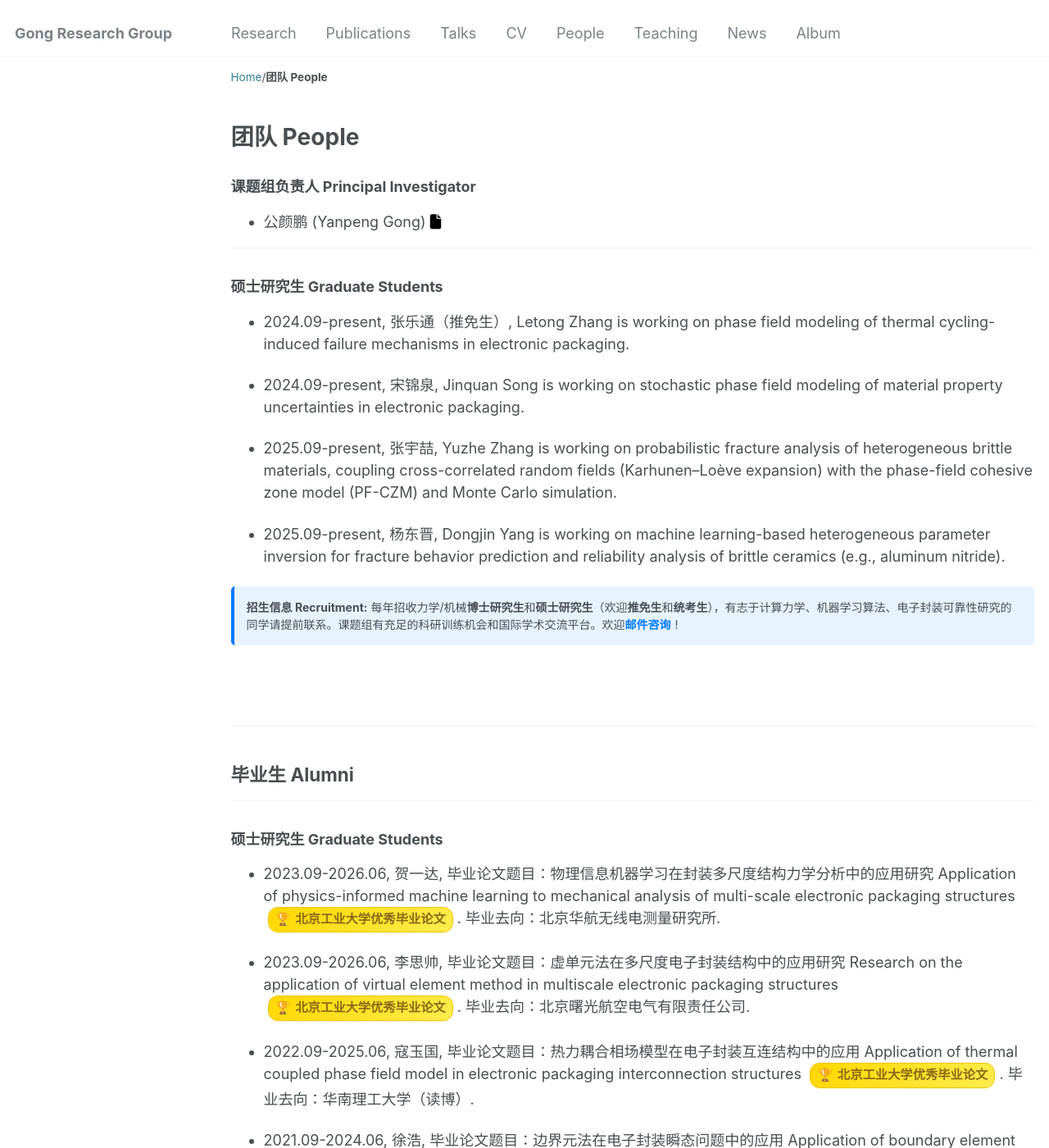
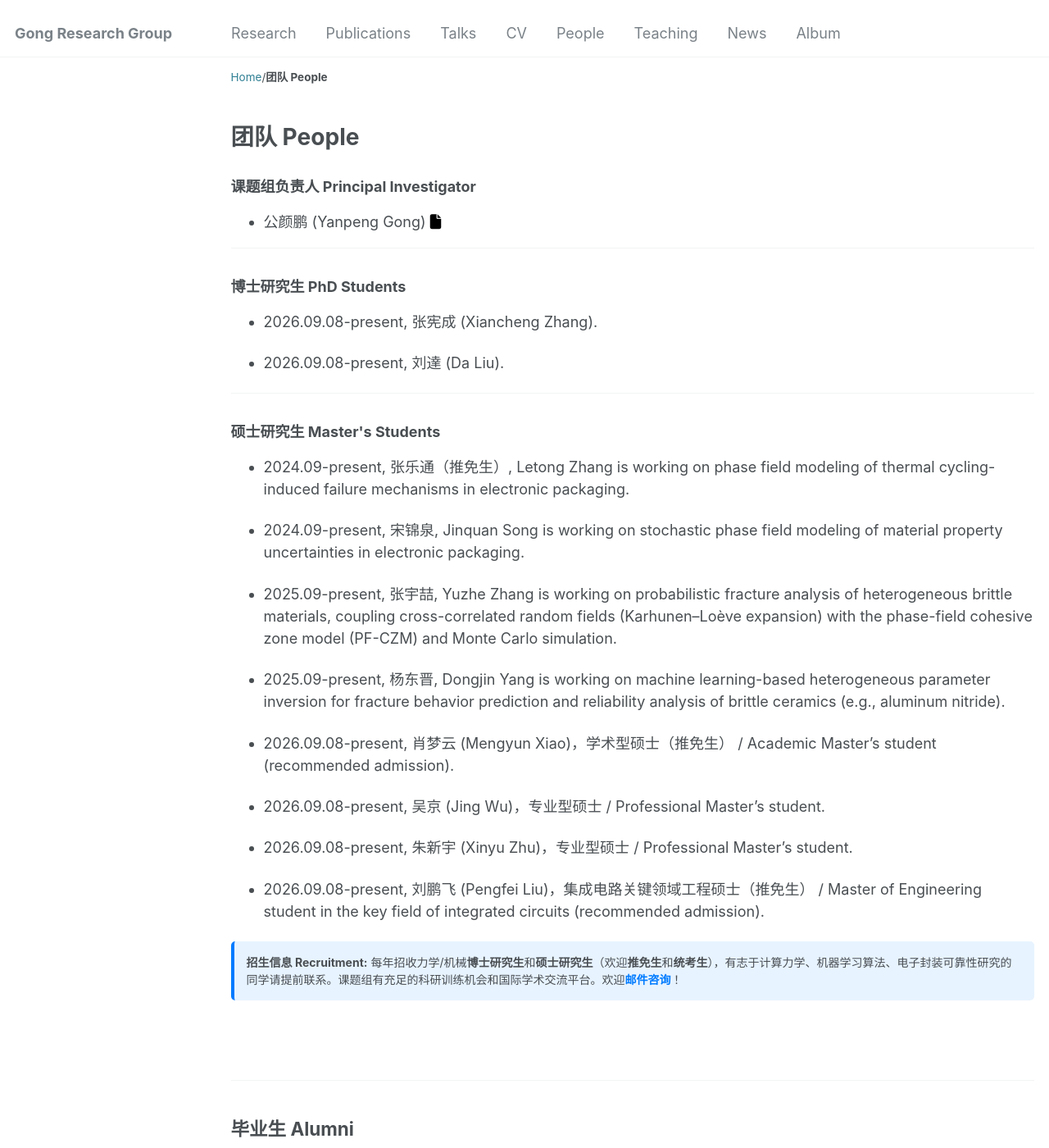
Before and after one commit to yanpeng-gong/yanpeng-gong.github.io, a Jekyll site: the page built from _people/people.md, in a window 1280 px wide and 1400 px high. Shown: the whole window at 82% size. Built offline with Jekyll 4.4.1, drawn with Linux system fonts in a browser that asks for light colours; comment, search, counter and statistics services are not loaded.

Commit message:
people: welcome 2026 doctoral and master's students

```diff
--- a/_people/people.md
+++ b/_people/people.md
@@ -22,7 +22,14 @@ description: "Graduate students and alumni of the Gong Research Group at Beijing
 -->
 
 <hr>
-<h3>硕士研究生 Graduate Students</h3>
+<h3>博士研究生 PhD Students</h3>
+
+- 2026.09.08-present, 张宪成 (Xiancheng Zhang).
+
+- 2026.09.08-present, 刘達 (Da Liu).
+
+<hr>
+<h3>硕士研究生 Master's Students</h3>
 
 - 2024.09-present, 张乐通（推免生）, Letong Zhang is working on phase field modeling of thermal cycling-induced failure mechanisms in electronic packaging.
 
@@ -31,6 +38,14 @@ description: "Graduate students and alumni of the Gong Research Group at Beijing
 - 2025.09-present, 张宇喆, Yuzhe Zhang is working on probabilistic fracture analysis of heterogeneous brittle materials, coupling cross-correlated random fields (Karhunen–Loève expansion) with the phase-field cohesive zone model (PF-CZM) and Monte Carlo simulation.
 
 - 2025.09-present, 杨东晋, Dongjin Yang is working on machine learning-based heterogeneous parameter inversion for fracture behavior prediction and reliability analysis of brittle ceramics (e.g., aluminum nitride).
+
+- 2026.09.08-present, 肖梦云 (Mengyun Xiao)，学术型硕士（推免生） / Academic Master's student (recommended admission).
+
+- 2026.09.08-present, 吴京 (Jing Wu)，专业型硕士 / Professional Master's student.
+
+- 2026.09.08-present, 朱新宇 (Xinyu Zhu)，专业型硕士 / Professional Master's student.
+
+- 2026.09.08-present, 刘鹏飞 (Pengfei Liu)，集成电路关键领域工程硕士（推免生） / Master of Engineering student in the key field of integrated circuits (recommended admission).
 
 <!-- 在页面位置添加招生说明（更有效） -->
 <div style="background: #e7f3ff; border-left: 4px solid #007bff; padding: 15px; margin: 20px 0; border-radius: 5px;">
```
